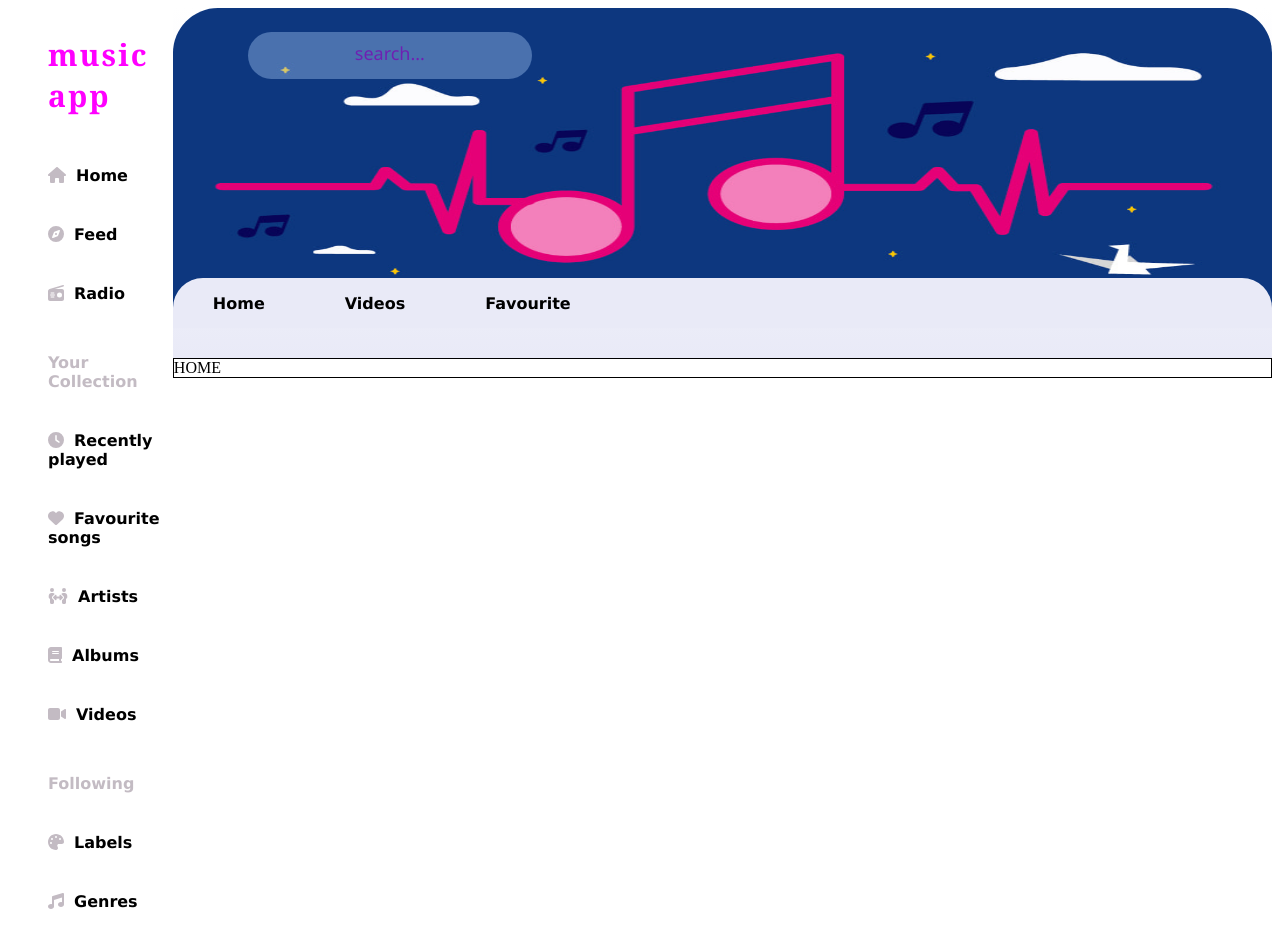
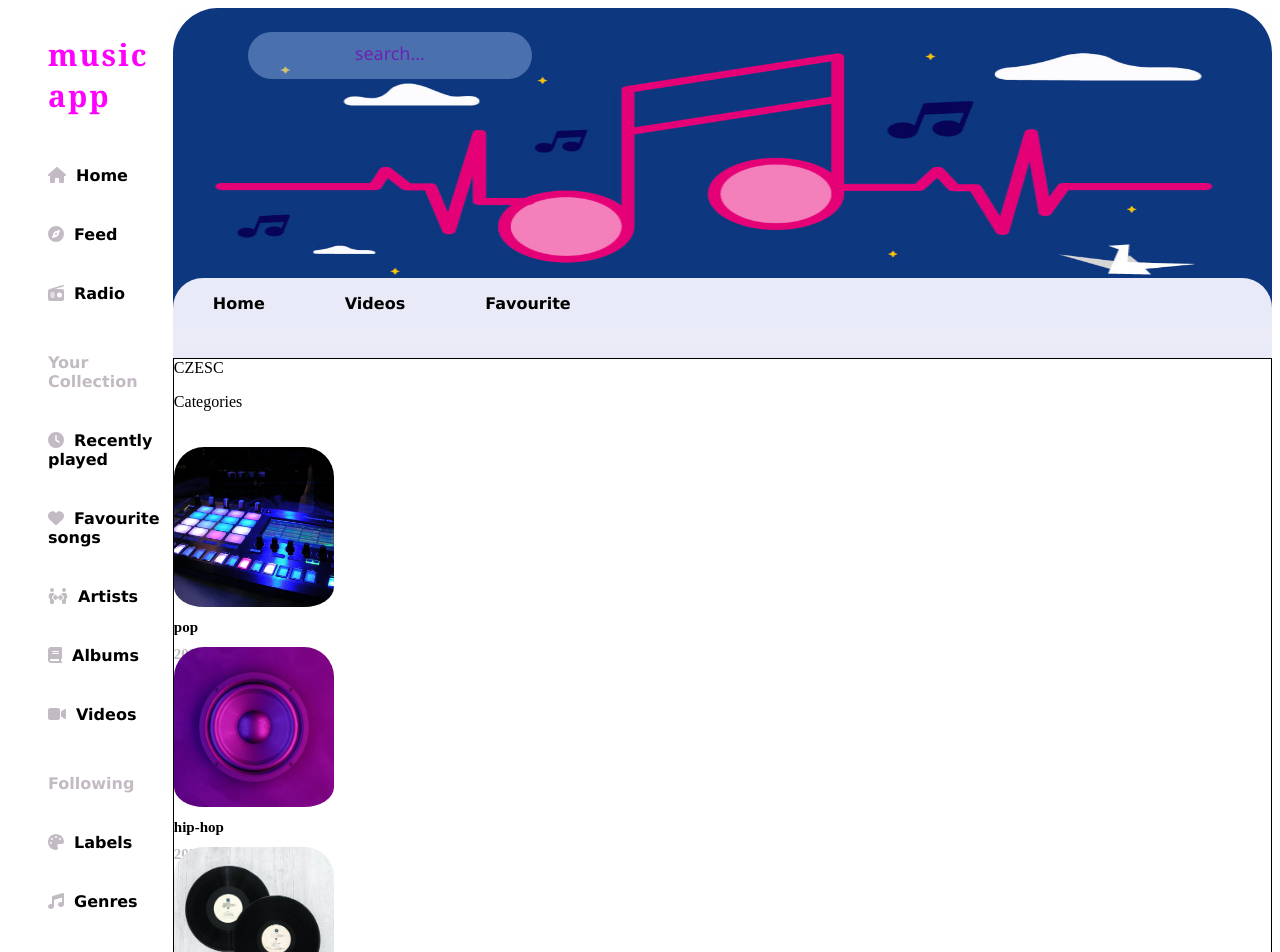
Before and after one commit to KatSobieska/react-music-app, a React (Create React App) app: page / in a window 1280 px wide. Shown: the top 952 px of the page. Built offline with nearby package versions, Linux system fonts and the light colour scheme.

Commit message:
Import CategoryBox and render based on state

```diff
--- a/src/components/features/Home.js
+++ b/src/components/features/Home.js
@@ -1,7 +1,40 @@
+import { getAllCategories } from "../../redux/categoriesRedux";
+import CategoryBox from "../common/CategoryBox";
+import AudioPlayer from "./AudioPlayer";
 import styles from "./Home.module.scss";
+import { useSelector } from "react-redux";
+import PropTypes from "prop-types";
 
 const Home = () => {
-  return <div className={styles.home}>HOME</div>;
+  const categories = useSelector(getAllCategories);
+
+  console.log("categories", categories);
+  return (
+    <div className={styles.home}>
+      <div className={styles.first}>
+        <div className={styles.popular}>CZESC</div>
+        <div className={styles.categories}>
+          <p>Categories</p>
+          <div className={styles.categoryBoxes}>
+            {categories.map((category, index) => (
+              <CategoryBox
+                key={index}
+                name={category.name}
+                imageName={category.imageName}
+              />
+            ))}
+          </div>
+        </div>
+      </div>
+      <div className={styles.discover}>WITAJ</div>
+    </div>
+  );
+};
+
+Home.propTypes = {
+  id: PropTypes.string,
+  name: PropTypes.string,
+  imageName: PropTypes.string,
 };
 
 export default Home;
```
